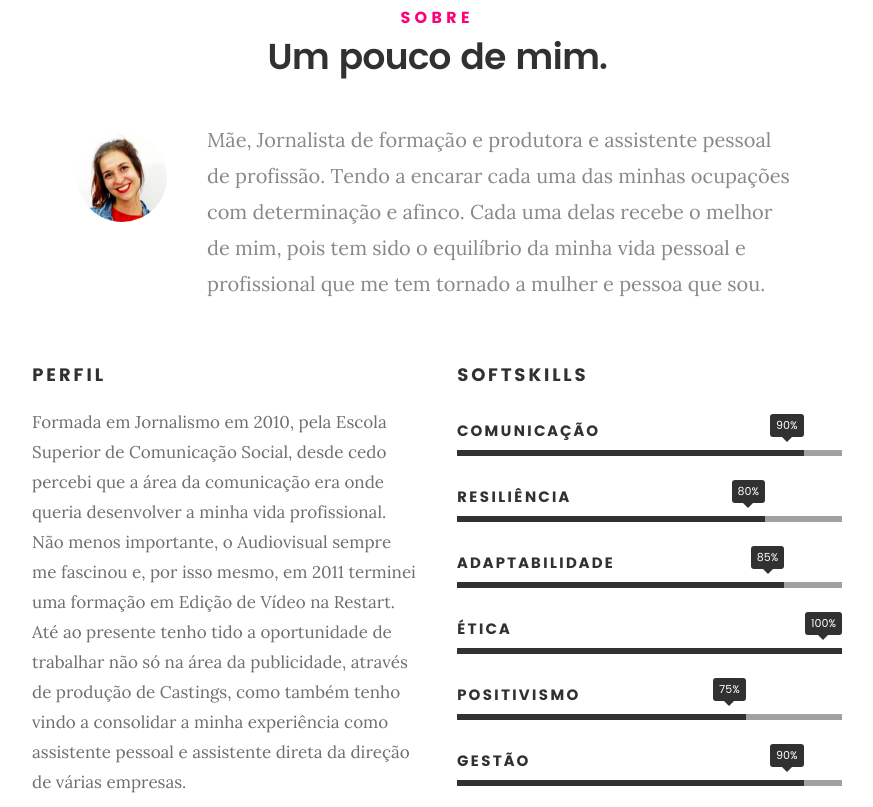
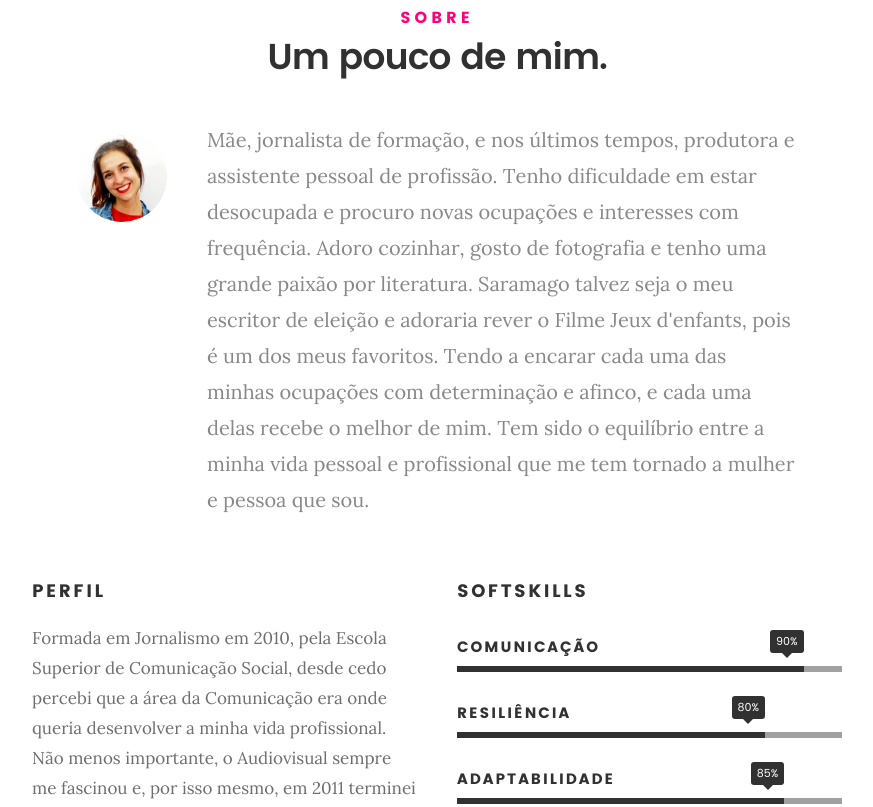
Before and after one commit to ricardomfmsousa/nidia-velez-vcard, a website: page index.html in a window 1280 px wide. Shown: the part 917-1724 px from the top of the page, without its empty margins (203-1076 px from the left). Drawn offline with Linux system fonts and the light colour scheme; files whose address does not match are found by name.

Commit message:
Update production text

```diff
--- a/index.html
+++ b/index.html
@@ -80,9 +80,12 @@
           <div class="intro-info">
             <img src="images/profile-pic.jpg" alt="Profile Picture">
             <p class="lead">
-              Mãe, Jornalista de formação e produtora e assistente pessoal de profissão. Tendo a encarar
-              cada uma das minhas ocupações com determinação e afinco. Cada uma delas recebe o melhor de mim, pois tem
-              sido o equilíbrio da minha vida pessoal e profissional que me tem tornado a mulher e pessoa que sou.
+              Mãe, jornalista de formação, e nos últimos tempos, produtora e assistente pessoal de profissão. Tenho
+              dificuldade em estar desocupada e procuro novas ocupações e interesses com frequência. Adoro cozinhar,
+              gosto de fotografia e tenho uma grande paixão por literatura. Saramago talvez seja o meu escritor de
+              eleição e adoraria rever o Filme Jeux d'enfants, pois é um dos meus favoritos. Tendo a encarar cada uma
+              das minhas ocupações com determinação e afinco, e cada uma delas recebe o melhor de mim. Tem sido o
+              equilíbrio entre a minha vida pessoal e profissional que me tem tornado a mulher e pessoa que sou.
             </p>
           </div>
         </div>
@@ -93,11 +96,14 @@
           <h3>Perfil</h3>
           <p>
             Formada em Jornalismo em 2010, pela Escola Superior de Comunicação Social, desde cedo percebi que a área da
-            comunicação era onde queria desenvolver a minha vida profissional. Não menos importante, o Audiovisual
+            Comunicação era onde queria desenvolver a minha vida profissional. Não menos importante, o Audiovisual
             sempre me fascinou e, por isso mesmo, em 2011 terminei uma formação em Edição de Vídeo na Restart. Até ao
-            presente tenho tido a oportunidade de trabalhar não só na área da publicidade, através de produção de
+            presente tenho tido a oportunidade de trabalhar não só na área da publicidade, através da produção de
             Castings, como também tenho vindo a consolidar a minha experiência como assistente pessoal e assistente
-            direta da direção de várias empresas.
+            direta da direção de várias empresas. Uma vez que a área de gestão em si me fascina bastante, ser assistente
+            pessoal é uma das ocupações que mais me dá prazer, pois obriga-me a trabalhar em várias frentes e em
+            ultrapassar desafios constantes. Poderei dizer que a discrição seja uma das características pessoais com a
+            qual mais me identifico e que tão importante é para esta função.
           </p>
 
           <ul class="info-list">
@@ -201,7 +207,7 @@
       <div class="row section-intro">
         <div class="col-twelve">
           <h5>Currículo</h5>
-          <h1>Mais sobre a minha formação e experiência.</h1>
+          <h1>Mais sobre a minha formação e experiência profissional.</h1>
           <p class="lead">
             Desde que me lembro que sempre fiz tudo para estar ocupada. Para além das referências que aqui
             enumero, sempre trabalhei em simultâneo durante a minha licenciatura, participei em mesas de voto e trato da
@@ -230,12 +236,11 @@
                 <p>
                   Nestes dois últimos anos tenho colaborado com a Stay ao nível da direção de produção de Castings para
                   campanhas publicitárias. Desde a adjudicação de um trabalho ao fecho do mesmo, tenho à minha
-                  responsabilidade a garantia de que são cumpridos todos os requisites e objectivos impostos pelo
+                  responsabilidade a garantia de que são cumpridos todos os requisitos e objetivos impostos pelo
                   cliente. Trabalhamos diariamente com prazos muito apertados e é necessária uma grande gestão ao nível
-                  de
-                  tempo e uma elevada capacidade de encontrar soluções para questões imprevisíveis. De destacar que a
-                  maior parte dos clientes são internacionais. Em simultâneo presto apoio, como assistente direta, à
-                  direção em todas as questões que se mostram necessárias.
+                  de tempo e uma elevada capacidade de encontrar soluções para questões imprevisíveis. Em simultâneo
+                  todo o apoio à direção está entregue a mim. É ainda de destacar que a maior parte dos clientes são
+                  internacionais.
                 </p>
               </div>
             </div> <!-- /timeline-block -->
```
